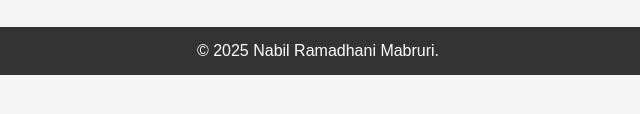
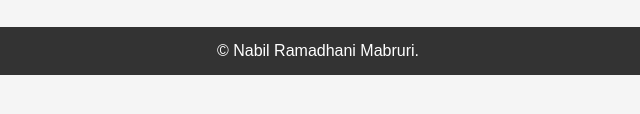
Before and after one commit to Ninja-cm/Blog-Zexxy, a plain HTML site: page index.html in a window 1280 px wide. Shown: the part 540-654 px from the top of the page, 322-962 px from the left. Drawn offline with Linux system fonts and the light colour scheme.

Commit message:
Add files via upload

```diff
--- a/index.html
+++ b/index.html
@@ -34,7 +34,7 @@
     </main>
 
     <footer>
-        &copy; 2025 Nabil Ramadhani Mabruri.
+        &copy; Nabil Ramadhani Mabruri.
     </footer>
 
     <script src="script.js"></script>
```
Also changed, not shown: about.html (+2 -2 lines), blog.html (+1 -1 lines), contact.html (+1 -1 lines), gallery.html (+1 -1 lines), portfolio.html (+1 -1 lines).
